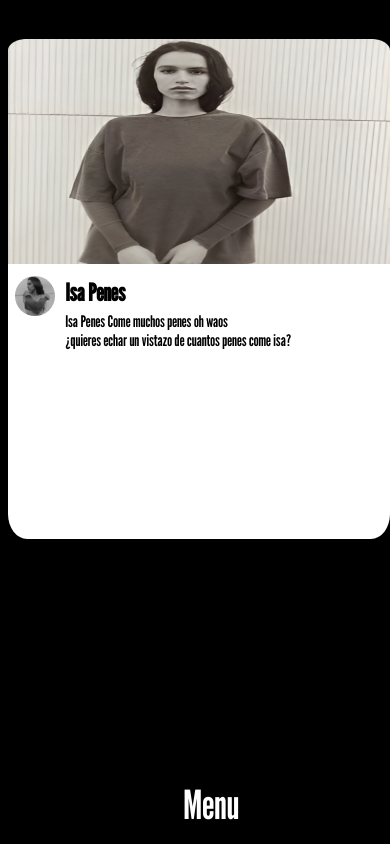
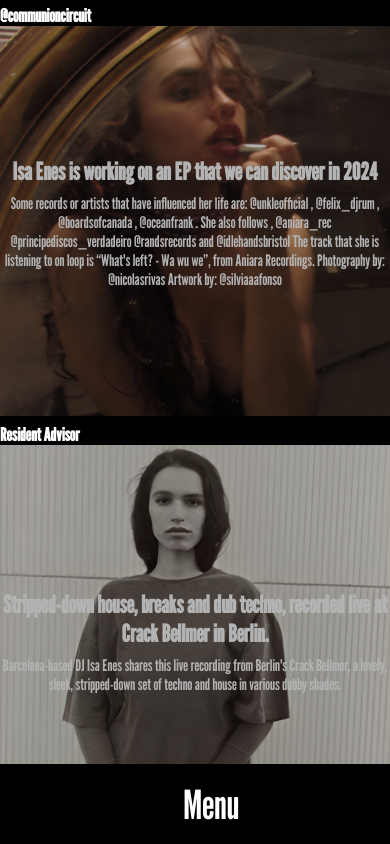
Before and after one commit to Lapiceros/IsaEnes, a React (Vite) app: page /press in a window 390 px wide. Built offline with nearby package versions, Linux system fonts and the light colour scheme.

Commit message:
media query inserted

```diff
--- a/src/Components/pressComponents/PressComponents.css
+++ b/src/Components/pressComponents/PressComponents.css
@@ -1,47 +1,82 @@
-.press {
+.pressComponents {
+    width: 100%;
+    height: 100vh;
+    display: flex;
+    justify-content: space-evenly;
+    align-items: center;
+  }
+
+  .pressData {
+    height: 70vh;
+  }
+
+  .imageContainer {
+    position: relative;
+    width: 40vw;
+    opacity: 0.7; /* Ajusta el nivel de opacidad según tus preferencias */
+    transition: opacity 0.3s ease;
+  }
+
+  .imagePress {
+    width: 100%;
+    opacity: 0.8; /* Ajusta el nivel de opacidad según tus preferencias */
+    transition: opacity 0.3s ease; /* Agrega una transición para suavizar el cambio */
+  }
+  .imageContainer:hover{
+    opacity: 1;
+  }
+
+  .overlay {
+    position: absolute;
+    top: 0;
+    left: 0;
+    width: 100%;
+    height: 100%;
     display: flex;
     flex-direction: column;
-    border-radius: 5%;
-    background: var(--white, #FFF);
-    margin: 2% 0 0 2%;
-    min-width: 350px;
-    max-width: 500px;
-    margin-top: 10%;
     justify-content: center;
+    align-items: center;
+    opacity: 0;
+    transition: opacity 0.3s ease; /* Agrega una transición para suavizar el cambio */
+  }
+
+  .overlay:hover {
+    opacity: 1;
+  }
+
+  .eventText {
+    text-align: center;
+    color: #fff; /* Color del texto */
+    z-index: 1;
+  }
+  .title {
+    font-size: x-large;
+    margin-bottom: 2%;
 }
+.Header{
+    font-size: large;
+}
+@media only screen and (max-width: 768px) {
+    .pressComponents {
+      flex-direction: column; /* Cambia la dirección de la fila a columna */
+      align-items: stretch; /* Ajusta el alineado a lo largo del eje transversal */
+    }
 
-.pressCard {
-    height: 500px;
-}
+    .pressData {
+      height: auto; /* Ajusta la altura automáticamente en dispositivos más pequeños */
+    }
 
-.eventText {
-    padding: 14% 6% 10% 15%;
-    color: black;
-    display: flex;
-    flex-direction: column;
-    gap: 1.5vw;
-    margin-top: -25%;
+    .imageContainer {
+      width: 100%;
+    }
 
-}
-h4{
-    font-size: 1.5rem;
-}
-/* p{
-    margin-left: -15%;
-    opacity: 0.8;
-    font-size: 1.3rem;
-} */
+    .overlay {
+      opacity: 1; /* Muestra el texto por defecto en dispositivos más pequeños */
+      transition: none; /* Elimina la transición en dispositivos más pequeños */
+    }
 
-.imageCard {
-    width: 100%;
-    height: 45%;
-    border-radius: 5% 5% 0 0;
-
-}
-
-.perfilImg {
-    width: 40px;
-    height: 40px;
-    border-radius: 50%;
-    margin: 2% 0 0 2%;
-}
+    .imagePress {
+      opacity: 1; /* Muestra completamente la imagen en dispositivos más pequeños */
+      transition: none; /* Elimina la transición en dispositivos más pequeños */
+    }
+  }
--- a/src/Components/pressComponents/PressComponents.jsx
+++ b/src/Components/pressComponents/PressComponents.jsx
@@ -1,22 +1,28 @@
-import React from 'react'
-import './PressComponents.css'
-import pressImage from "../../assets/pressimg/isa6.png"
-import perfil from "../../assets/imagesIsa/isa2.png"
+import React from 'react';
+import './PressComponents.css';
+import { data } from './data';
 
 function PressComponents() {
   return (
-    <section className='press'>
-      <div className='pressCard'>
-        <img src={pressImage} alt='articulo de prensa' className='imageCard'></img>
-        <img src={perfil} alt='articulo de prensa' className='perfilImg'></img>
-        <div className="eventText">
-          <h4>Isa Penes</h4>
-          <p> Isa Penes Come muchos penes oh waos <br />
-            ¿quieres echar un vistazo de cuantos penes come isa?</p>
-        </div>
-      </div>
-    </section>
-  )
+    <div className='pressComponents'>
+      {data.map((item) => (
+        <section key={item.id} className='press'>
+          <div className='pressData'>
+            <h5 className='Header'>{item.Nombre}</h5>
+            <div className="imageContainer">
+              <img src={item.imgUrl} alt='articulo de prensa' className='imagePress'></img>
+              <div className="overlay">
+                <div className="eventText">
+                  <h4 className='title'>{item.Título}</h4>
+                  <p>{item.Reseña}</p>
+                </div>
+              </div>
+            </div>
+          </div>
+        </section>
+      ))}
+    </div>
+  );
 }
 
 export default PressComponents;
--- /dev/null
+++ b/src/Components/pressComponents/data.js
@@ -0,0 +1,23 @@
+// data.js
+import isa7Image from "../../assets/jewelryimg/isa7.png";
+import isa6Image from "../../assets/pressimg/isa6.png";
+
+export const data = [
+  {
+    id: 1,
+    imgUrl: isa7Image,
+    Nombre: "@communioncircuit",
+    Título: "Isa Enes is working on an EP that we can discover in 2024",
+    Reseña: "Some records or artists that have influenced her life are: @unkleofficial , @felix_djrum , @boardsofcanada , @oceanfrank . She also follows , @aniara_rec @principediscos_verdadeiro @randsrecords and @idlehandsbristol The track that she is listening to on loop is “What's left? - Wa wu we”, from Aniara Recordings. Photography by: @nicolasrivas Artwork by: @silviaaafonso",
+
+  },
+  {
+    id: 2,
+    imgUrl: isa6Image,
+    Nombre: "Resident Advisor",
+    Título: "Stripped-down house, breaks and dub techno, recorded live at Crack Bellmer in Berlin.",
+    Reseña: "Barcelona-based DJ Isa Enes shares this live recording from Berlin's Crack Bellmer, a lovely, sleek, stripped-down set of techno and house in various dubby shades.",
+
+
+  },
+];
```
